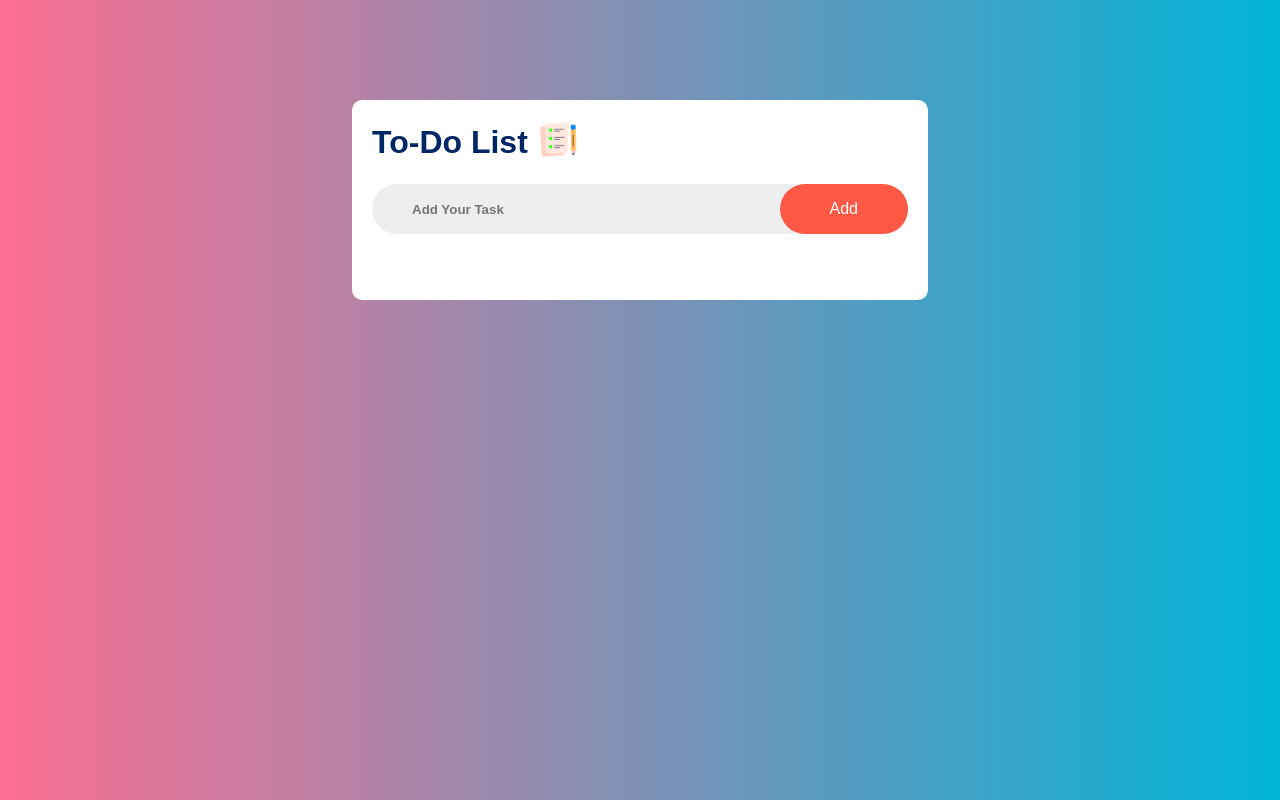
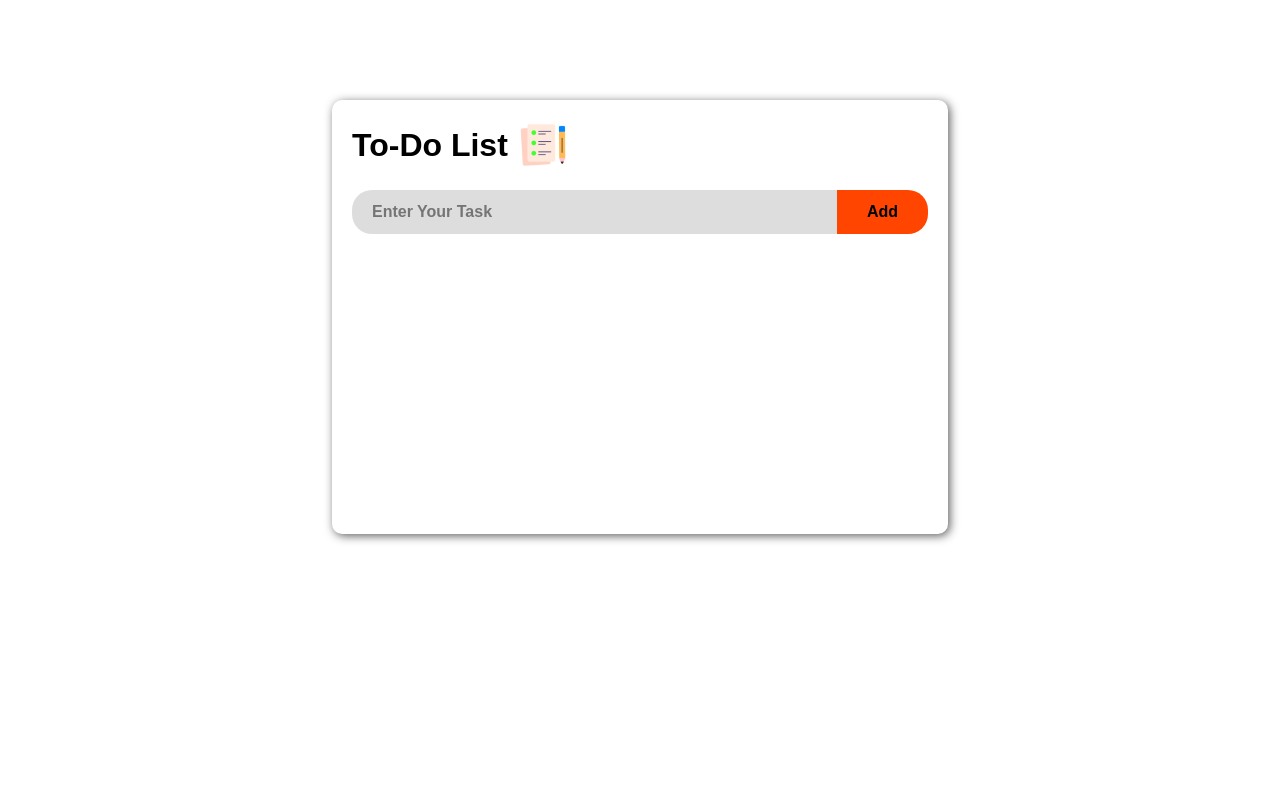
Before and after one commit to Idrisselouiri/To-do-List, a plain HTML site: page index.html in a window 1280 px wide. Drawn offline with Linux system fonts and the light colour scheme.

Commit message:
first commit

```diff
--- a/index.html
+++ b/index.html
@@ -7,19 +7,21 @@
     <link rel="stylesheet" href="style.css">
     <link rel="stylesheet" href="https://cdnjs.cloudflare.com/ajax/libs/font-awesome/6.3.0/css/all.min.css">
     <title>To-do List</title>
+    <link rel="stylesheet" href="https://cdnjs.cloudflare.com/ajax/libs/font-awesome/6.4.0/css/all.min.css" integrity="sha512-iecdLmaskl7CVkqkXNQ/ZH/XLlvWZOJyj7Yy7tcenmpD1ypASozpmT/E0iPtmFIB46ZmdtAc9eNBvH0H/ZpiBw==" crossorigin="anonymous" referrerpolicy="no-referrer" />
 </head>
 <body>
     <div class="container">
         <a href="#" class="logo">
-            <h1>To-Do List</h1><span><img src="images/icon.png" alt=""></span>
+            <h1>To-Do List</h1>
+            <img src="images/icon.png">
         </a>
-        <form class="form">
-            <input type="text" id="input-text" placeholder="Add Your Task"><button onclick="addItem(event)">Add</button>
+        <form>
+            <input type="text" id="input-text" placeholder="Enter Your Task">
+            <button id="btn">Add</button>
         </form>
-        <ul class="list">
-
-        </ul>
+        <div class="list">
+        </div>
     </div>
-    <script src="main.js"></script>
+<script src="main.js"></script>
 </body>
 </html>
--- a/main.js
+++ b/main.js
@@ -1,36 +1,36 @@
-const inputText = document.querySelector("#input-text");
-const listContainer = document.querySelector(".list")
-
-function addItem(event){
-    event.preventDefault()
-    if(inputText.value === ""){
-        alert('Please enter information')
+const input = document.querySelector('#input-text');
+const listContainer = document.querySelector('.list');
+const btn = document.querySelector("#btn");
+console.log(listContainer , btn , input)
+// btn
+btn.addEventListener('click' , () =>{
+    if(input.value === ""){
+        alert("Please Enter your Information")
     }else{
-        const li = document.createElement('li');
-        li.innerHTML = inputText.value;
-        const span = document.createElement('span');
-        span.innerHTML = "\u00d7";
-        li.appendChild(span)
-        listContainer.appendChild(li);
-        inputText.value = ""
+        let div = document.createElement('div');
+        let text = document.createElement('p');
+        let btnClose = document.createElement('i');
+        text.innerHTML = input.value ;
+        btnClose.classList = "fa-solid fa-circle-xmark" ;
+        div.appendChild(text) ;
+        div.appendChild(btnClose) ;
+        div.classList = "items-list" ;
+        listContainer.appendChild(div);
         saveData()
     }
-}
-listContainer.addEventListener("click" , function(event) {
-    if(event.target.tagName === "LI"){
+})
+
+listContainer.addEventListener("click" , (event) =>{
+    if(event.target.tagName === "P"){
         event.target.classList.toggle("cheked");
         saveData()
-    }
-    else if(event.target.tagName === "SPAN"){
+    }else if(event.target.tagName === "I"){
         event.target.parentElement.remove() ;
         saveData()
+
     }
-} , false)
-
+})
 function saveData(){
-    localStorage.setItem("data" , listContainer.innerHTML)
+    localStorage.setItem('list' , listContainer.innerHTML)
 }
-function showData(){
-    listContainer.innerHTML = localStorage.getItem("data")
-}
-showData()
+listContainer.innerHTML = localStorage.getItem('list')
--- a/style.css
+++ b/style.css
@@ -1,97 +1,102 @@
 *{
     margin: 0;
     padding: 0;
-    box-sizing: border-box;
     font-family: Arial, Helvetica, sans-serif;
 }
-body{
-    background-image: linear-gradient(to right , #fb6f92,#00b4d8);
+ul{
+    list-style: none;
+}
+a{
+    text-decoration: none;
+    color: black;
 }
 .container{
     width: 45%;
+    padding: 20px;
     min-height: 200px;
     margin: 100px auto;
+    border-radius: 10px;
     background-color: white;
-    padding: 20px;
-    border-radius: 10px;
+    box-shadow: 2px 2px 10px rgba(29, 29, 29, 0.7);
+    z-index: 1;
 }
 .logo{
     display: flex;
     align-items: center;
     column-gap: 10px;
-    text-decoration: none;
-    color: #002765;
-    font-size: 1rem;
 }
-.logo span img{
-    width: 40px;
-    height: 40px;
+.logo img{
+    width: 50px;
 }
-.form{
+form{
+    display: flex;
+    justify-content: space-between;
+    align-items: center;
+    margin-top: 20px;
+}
+form input{
+    flex:1 0 0;
+    padding: 13px 20px ;
+    background-color: #dddddd;
+    border: none;
+    border-radius: 20px 0 0 20px;
+    color: black;
+    font-size: 16px;
+    font-weight: bold;
+    outline: none;
+}
+form button{
+    padding: 13px 30px ;
+    border-radius:0 20px 20px 0;
+    border: none;
+    background-color: orangered;
+    font-weight: bold;
+    font-size: 16px;
+    outline: none;
+}
+.list{
+    width: 100%;
+    margin: 40px 0;
+    min-height: 200px;
+}
+.list .items-list{
+    padding: 0 0px;
     margin: 20px 0;
+    display: flex;
+    justify-content: space-between;
+    align-items: center;
     width: 100%;
-    display: flex;
-    align-items: center;
-    justify-content: space-between;
-    background-color: #edeef0;
-    border-radius: 30px;
-    padding-left: 30px;
 }
-.form input{
-    flex: 1 0 0;
-    background-color: transparent;
-    padding: 10px;
-    border: none;
-    outline: none;
-    font-weight: 700;
+.list .items-list p{
+    position: relative;
+    font-size: 20px;
+    padding: 0 30px ;
 }
-.form button{
-    border: none;
-    outline: none;
-    padding: 16px 50px;
-    background-color: #ff5945;
-    color:#fff;
-    font-size: 16px;
-    cursor: pointer;
-    border-radius: 40px;
+.list .items-list p::before{
+    content: '';
+    position: absolute;
+    left: 0px;
+    top: 0px;
+    width: 25px;
+    height: 25px;
+    background-image: url(images/unchecked.png);
+    background-position: center;
+    background-size: cover;
 }
-
-.list li{
-    font-size: 17px;
-    position: relative;
-    list-style: none;
-    padding: 15px 0 15px 40px;
-}
-.list li::before{
-   content: "";
-   position: absolute;
-   width: 28px;
-   height: 28px;
-   background-image: url(images/unchecked.png);
-   background-position: center;
-   background-size: cover;
-   border-radius: 50%;
-   left: 0px;
-   top: 10px;
-}
-.list .cheked{
+.list  p.cheked{
     text-decoration: line-through;
 }
-.list .cheked::before{
-    background-image: url(images/checked.png);
+.list p.cheked::before{
+    content: '';
+    position: absolute;
+    left: 0px;
+    top: 0px;
+    width: 25px;
+    height: 25px;
+    background: url(images/checked.png);
+    background-position: center;
+    background-size: cover;
 }
-.list span{
-    position: absolute;
-    right: 0;
-    top:0;
-    width: 40px;
-    height: 40px;
-    border-radius: 50%;
-    display: flex;
-    align-items: center;
-    justify-content: center;
+.list .items-list i{
     font-size: 25px;
 }
-.list span:hover{
-    background-color: #edeef0;
-}
```
